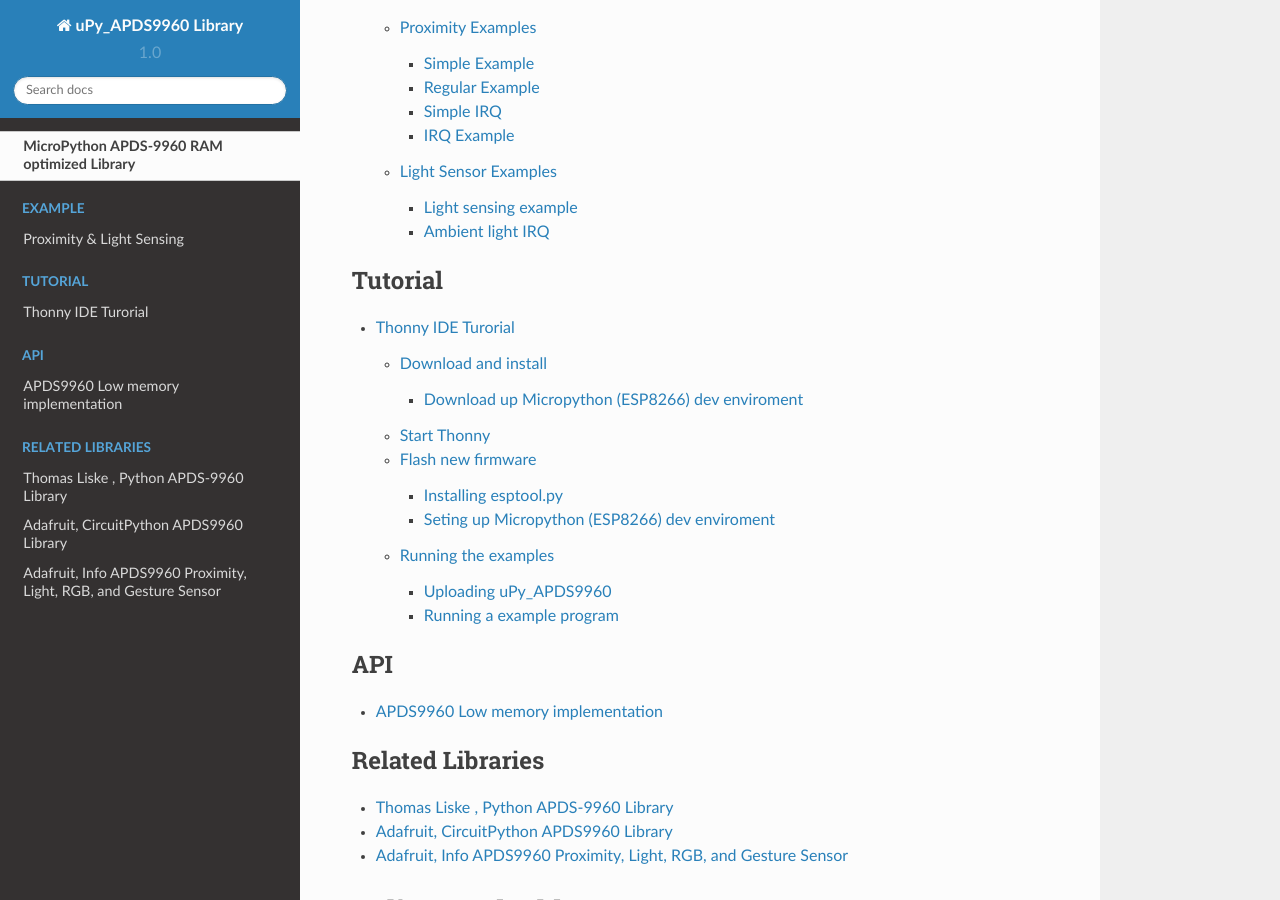
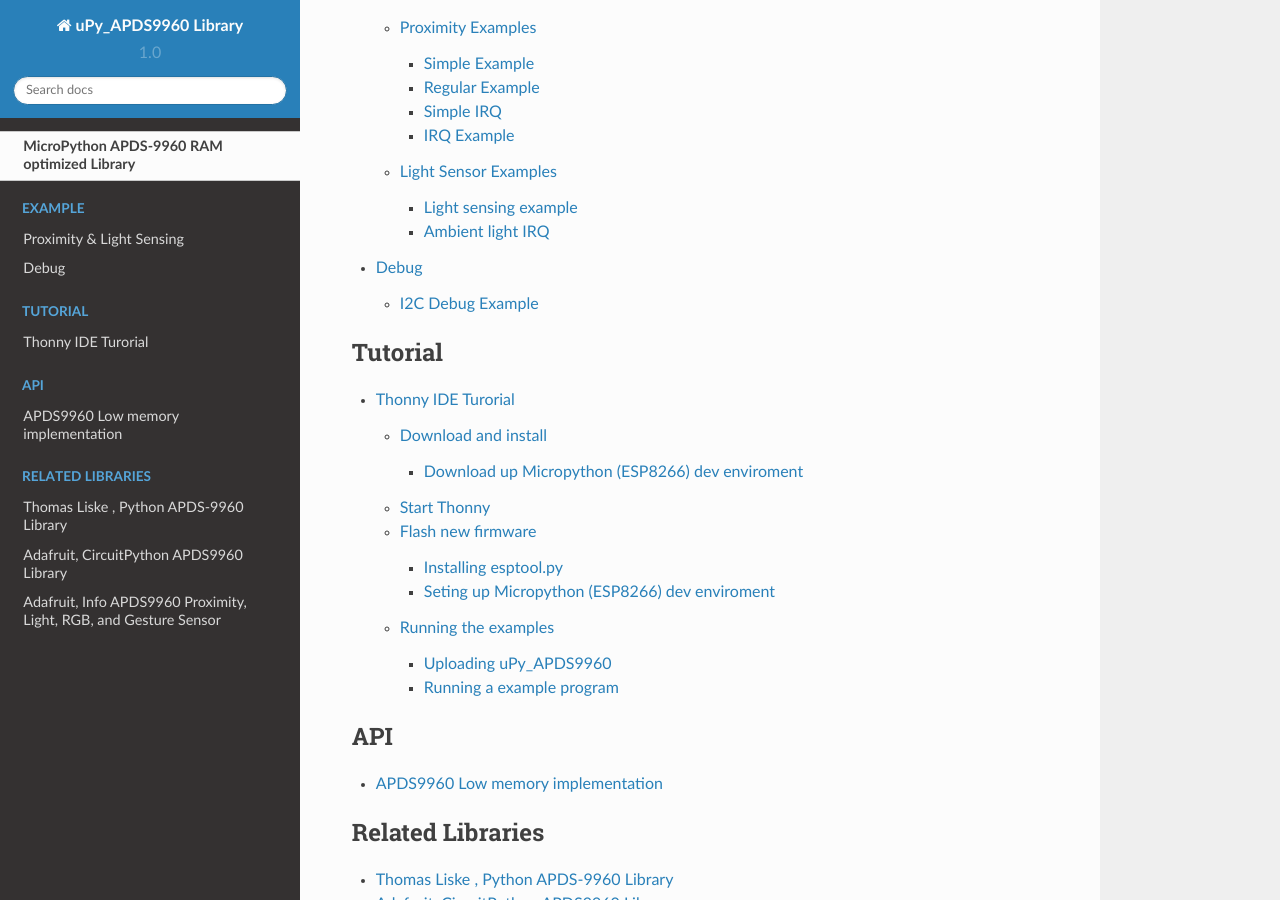
Before and after one commit to rlangoy/uPy_APDS9960, a Sphinx documentation site: the page built from docs/index.rst, in a window 1280 px wide and 900 px high, scrolled down 4403 px. Built offline with Sphinx 7.4.7 and the Read the Docs theme 2.0.0, drawn with Linux system fonts in a browser that asks for light colours.

Commit message:
Doc update

```diff
--- a/docs/examples.rst
+++ b/docs/examples.rst
@@ -63,3 +63,15 @@
 .. literalinclude:: ../examples/als/simple_light_irq_apds9960.py
     :caption: examples/als/simple_light_irq_apds9960.py
     :linenos:
+
+Debug
+=====
+
+I2C Debug Example
+-----------------
+
+Test program for testing the I2C connection the the aps9960
+
+.. literalinclude:: ../examples/debug/i2c_test.py
+    :caption: examples/debug/i2c_test.py
+    :linenos:
```
